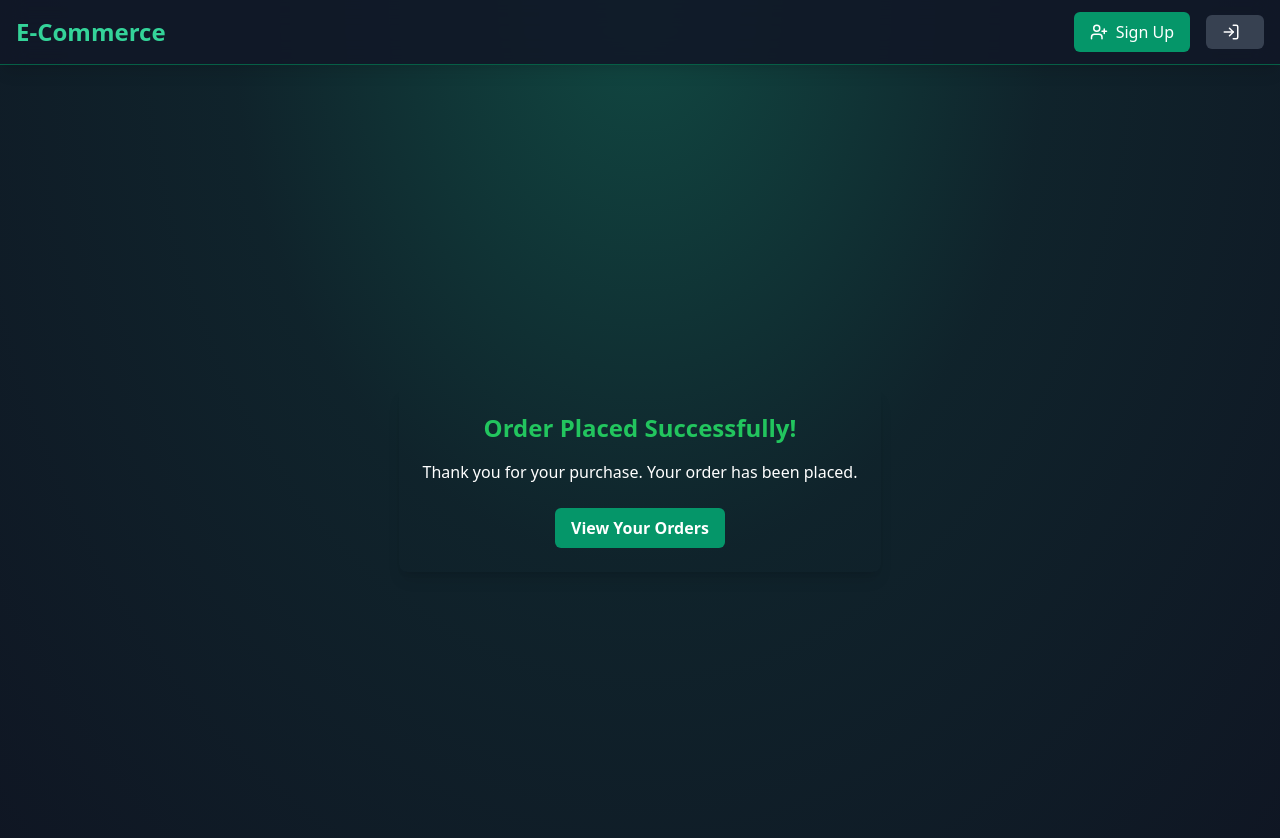
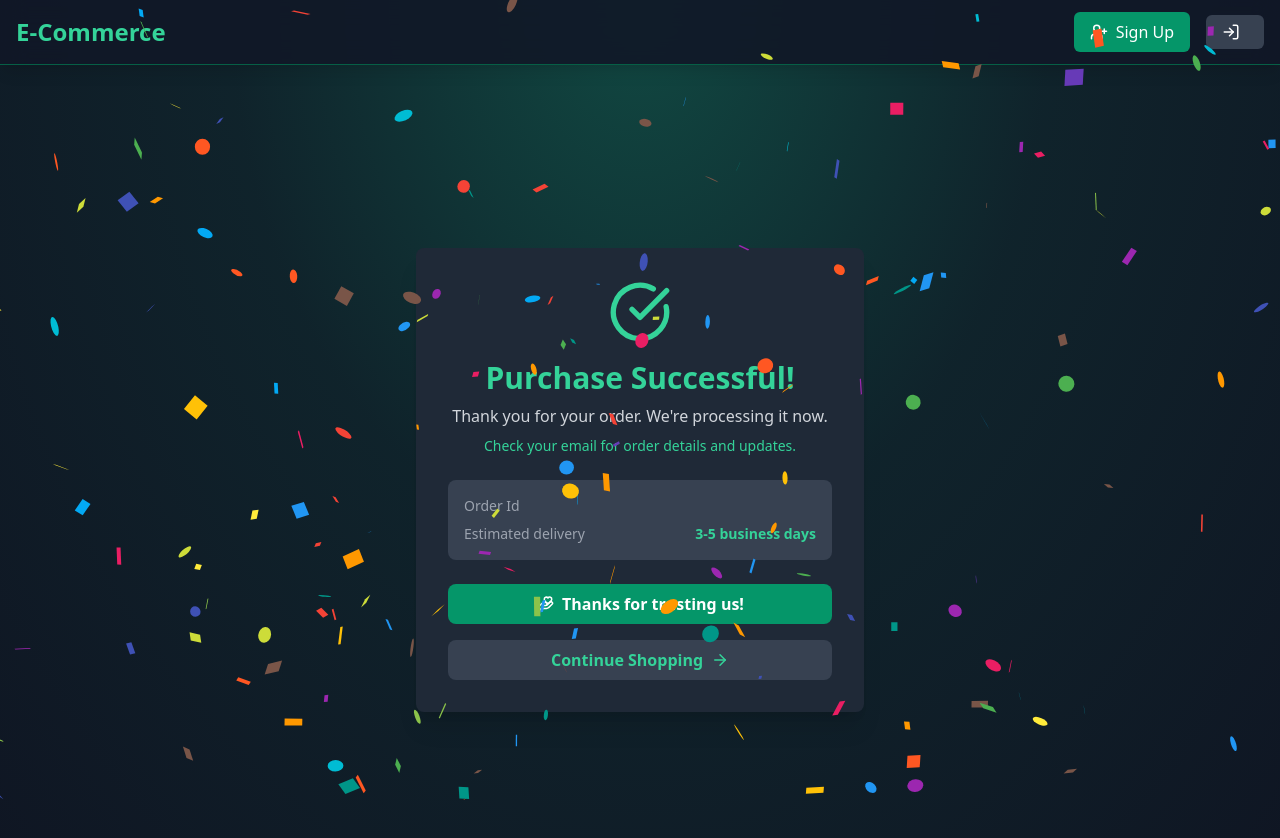
Before and after one commit to sabari-vr/mern-advanced-auth, a React (Vite) app in the folder frontend/: page /order-placed in a window 1280 px wide. Shown: the top 838 px of the page. Built offline with nearby package versions, Linux system fonts and the light colour scheme; no server answers.

Commit message:
added order success and order cancel page

```diff
--- a/frontend/src/master/Master.jsx
+++ b/frontend/src/master/Master.jsx
@@ -5,7 +5,7 @@
 import SignUpPage from './containers/SignUpPage';
 import EmailVerificationPage from './containers/EmailVerificationPage';
 import { AppScope, useAppScope } from './context/AppScope';
-import { MyOrders, MyProfile, MyWishList, OrderPlaced, ProtectedRoute, RateProduct } from './containers';
+import { MyOrders, MyProfile, MyWishList, OrderCanceled, OrderPlaced, ProtectedRoute, RateProduct } from './containers';
 import ForgotPasswordPage from './containers/ForgotPasswordPage';
 import ResetPasswordPage from './containers/ResetPasswordPage';
 import HomePage from './containers/HomePage';
@@ -45,6 +45,7 @@
                             <Route path='/orders' element={<MyOrders />} />
                             <Route path='/profile' element={<MyProfile />} />
                             <Route path='/order-placed' element={<OrderPlaced />} />
+                            <Route path='/order-canceled' element={<OrderCanceled />} />
                             <Route path='/order' element={<ReordePage />} />
                             <Route path='/wishlist' element={<MyWishList />} />
                             <Route path='/rate' element={<RateProduct />} />
--- a/frontend/src/master/components/OrderSummary.jsx
+++ b/frontend/src/master/components/OrderSummary.jsx
@@ -59,16 +59,21 @@
                     if (verifyData.message) {
                         toast.success(verifyData.message);
                         queryClient.invalidateQueries({ queryKey: ["GET_CART"] });
-                        navigate('/order-placed');
+                        navigate(`/order-placed?orderId=${verifyData?.orderId}`);
                     }
 
+                } catch (error) {
 
-                } catch (error) {
                     console.log(error);
                 }
             },
             theme: {
                 color: "#047857"
+            },
+            modal: {
+                ondismiss: () => {
+                    navigate('/order-canceled')
+                }
             }
         };
         if (window.Razorpay) {
--- /dev/null
+++ b/frontend/src/master/containers/OrderCanceled.jsx
@@ -0,0 +1,52 @@
+import { XCircle, ArrowLeft, ShoppingCart } from "lucide-react";
+import { motion } from "framer-motion";
+import { Link } from "react-router-dom";
+
+export const OrderCanceled = () => {
+    return (
+        <div className='min-h-screen flex items-center justify-center px-4'>
+            <motion.div
+                initial={{ opacity: 0, y: 20 }}
+                animate={{ opacity: 1, y: 0 }}
+                transition={{ duration: 0.5 }}
+                className='max-w-md w-full bg-gray-800 rounded-lg shadow-xl overflow-hidden relative z-10'
+            >
+                <div className='p-6 sm:p-8'>
+                    <div className='flex justify-center'>
+                        <XCircle className='text-red-500 w-16 h-16 mb-4' />
+                    </div>
+                    <h1 className='text-2xl sm:text-3xl font-bold text-center text-red-500 mb-2'>Purchase Cancelled</h1>
+                    <p className='text-gray-300 text-center mb-6'>
+                        Your order has been cancelled. No charges have been made.
+                    </p>
+                    <div className='bg-gray-700 rounded-lg p-4 mb-6'>
+                        <p className='text-sm text-gray-400 text-center'>
+                            If you encountered any issues during the checkout process, please don&apos;t hesitate to
+                            contact our support team.
+                        </p>
+                    </div>
+                    <div className='space-y-4 mb-3'>
+                        <Link
+                            to={"/cart"}
+                            className='w-full bg-gray-700 hover:bg-gray-600 text-gray-300 font-bold py-2 px-4 rounded-lg transition duration-300 flex items-center justify-center'
+                        >
+                            <ShoppingCart className='mr-2' size={18} />
+                            Go to Cart
+                        </Link>
+                    </div>
+                    <div className='space-y-4'>
+                        <Link
+                            to={"/"}
+                            className='w-full bg-gray-700 hover:bg-gray-600 text-gray-300 font-bold py-2 px-4 rounded-lg transition duration-300 flex items-center justify-center'
+                        >
+                            <ArrowLeft className='mr-2' size={18} />
+                            Return to Shop
+                        </Link>
+                    </div>
+                </div>
+            </motion.div>
+        </div>
+    );
+};
+
+export default OrderCanceled;
--- a/frontend/src/master/containers/OrderPlaced.jsx
+++ b/frontend/src/master/containers/OrderPlaced.jsx
@@ -1,19 +1,69 @@
 import React from 'react';
-import { Link } from 'react-router-dom';
+import { Link, useSearchParams } from 'react-router-dom';
+import Confetti from "react-confetti";
+import { ArrowRight, CheckCircle, HandHeart } from 'lucide-react';
 
 export const OrderPlaced = () => {
+    const [searchParams] = useSearchParams()
+    const orderId = searchParams.get('orderId')
     return (
-        <div className="flex flex-col items-center justify-center min-h-screen">
-            <div className=" p-6 rounded-lg shadow-lg text-center">
-                <h1 className="text-2xl font-bold text-green-500">Order Placed Successfully!</h1>
-                <p className="mt-4 text-white-600">Thank you for your purchase. Your order has been placed.</p>
+        <div className='h-screen flex items-center justify-center px-4'>
+            <Confetti
+                width={window.innerWidth}
+                height={window.innerHeight}
+                gravity={0.1}
+                style={{ zIndex: 99 }}
+                numberOfPieces={700}
+                recycle={false}
+            />
 
-                <Link to="/orders"
-                    className="mt-6 inline-block bg-emerald-600 hover:bg-emerald-700 text-white font-semibold py-2 px-4 rounded-md transition duration-300 ease-in-out">
-                    View Your Orders
-                </Link>
+            <div className='max-w-md w-full bg-gray-800 rounded-lg shadow-xl overflow-hidden relative z-10'>
+                <div className='p-6 sm:p-8'>
+                    <div className='flex justify-center'>
+                        <CheckCircle className='text-emerald-400 w-16 h-16 mb-4' />
+                    </div>
+                    <h1 className='text-2xl sm:text-3xl font-bold text-center text-emerald-400 mb-2'>
+                        Purchase Successful!
+                    </h1>
+
+                    <p className='text-gray-300 text-center mb-2'>
+                        Thank you for your order. {"We're"} processing it now.
+                    </p>
+                    <p className='text-emerald-400 text-center text-sm mb-6'>
+                        Check your email for order details and updates.
+                    </p>
+                    <div className='bg-gray-700 rounded-lg p-4 mb-6'>
+                        <div className='flex items-center justify-between mb-2'>
+                            <span className='text-sm text-gray-400'>Order Id</span>
+                            <span className='text-sm font-semibold text-emerald-400'>{orderId ? orderId : ""}</span>
+                        </div>
+                        <div className='flex items-center justify-between'>
+                            <span className='text-sm text-gray-400'>Estimated delivery</span>
+                            <span className='text-sm font-semibold text-emerald-400'>3-5 business days</span>
+                        </div>
+                    </div>
+
+                    <div className='space-y-4'>
+                        <button
+                            className='w-full bg-emerald-600 hover:bg-emerald-700 text-white font-bold py-2 px-4
+             rounded-lg transition duration-300 flex items-center justify-center'
+                        >
+                            <HandHeart className='mr-2' size={18} />
+                            Thanks for trusting us!
+                        </button>
+                        <Link
+                            to={"/"}
+                            className='w-full bg-gray-700 hover:bg-gray-600 text-emerald-400 font-bold py-2 px-4
+            rounded-lg transition duration-300 flex items-center justify-center'
+                        >
+                            Continue Shopping
+                            <ArrowRight className='ml-2' size={18} />
+                        </Link>
+                    </div>
+                </div>
             </div>
         </div>
+
     );
 };
 
--- a/frontend/src/master/containers/ProductDetailView.jsx
+++ b/frontend/src/master/containers/ProductDetailView.jsx
@@ -19,7 +19,6 @@
     const { WishListState, toggleWishListMutation } = useCartScope();
     const { productReviewByIdQuery } = useReview({ load: false, productId: id })
     const { data: reviewAndRateing, isLoading: isReviewLoading } = productReviewByIdQuery
-    console.log(reviewAndRateing, isReviewLoading);
 
     const { addToCartMutation } = useCart({ load: false })
     const { CartState: { cart } } = useCartScope()
--- a/frontend/src/master/containers/index.js
+++ b/frontend/src/master/containers/index.js
@@ -15,3 +15,4 @@
 export * from "./ReordePage";
 export * from "./MyWishList";
 export * from "./RateProduct";
+export * from "./OrderCanceled";
```
Also changed, not shown: 1 other file (tests, documents, lock files or other folders).
